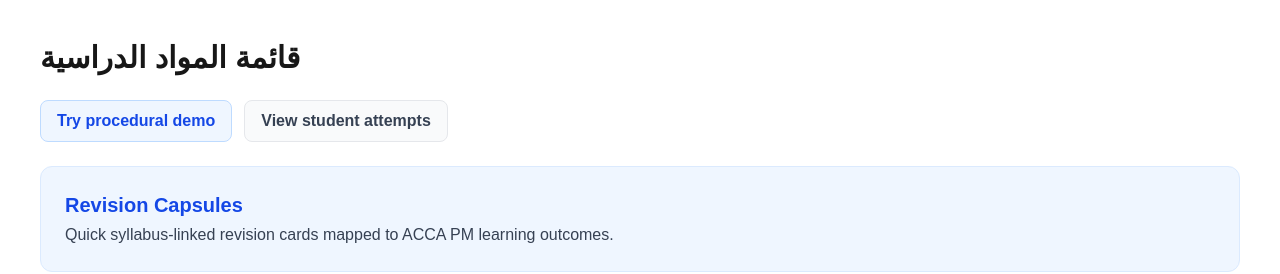
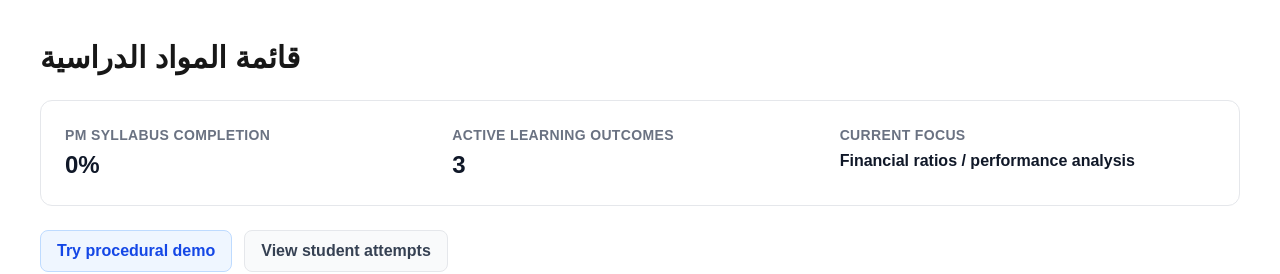
Before and after one commit to ahmedakhalil95-beep/edu-hub, a Next.js app: page / in a window 1280 px wide. Shown: the top 274 px of the page. Built offline with nearby package versions, Linux system fonts and the light colour scheme; no server answers; the database is empty.

Commit message:
add syllabus completion placeholder

```diff
--- a/src/app/page.tsx
+++ b/src/app/page.tsx
@@ -1,3 +1,4 @@
+import { getAllLearningOutcomes } from '@/domains/syllabus/pm-syllabus';
 import { supabase } from '@/lib/supabase';
 // Using a plain anchor tag instead of next/link to avoid missing-type errors in some TypeScript setups
 
@@ -9,10 +10,35 @@ type SyllabusNode = {
 
 export default async function Home() {
   const { data: nodes } = await supabase.from('syllabus_nodes').select('*').eq('depth', 0);
+  const activeLearningOutcomeCount = getAllLearningOutcomes().length;
 
   return (
     <main className="p-10">
       <h1 className="text-3xl font-bold mb-6">قائمة المواد الدراسية</h1>
+      <section className="mb-6 grid gap-3 rounded-xl border border-gray-200 bg-white p-6 sm:grid-cols-3">
+        <div>
+          <h2 className="text-sm font-semibold uppercase tracking-wide text-gray-500">
+            PM Syllabus Completion
+          </h2>
+          <p className="mt-1 text-2xl font-bold text-gray-900">0%</p>
+        </div>
+        <div>
+          <h2 className="text-sm font-semibold uppercase tracking-wide text-gray-500">
+            Active Learning Outcomes
+          </h2>
+          <p className="mt-1 text-2xl font-bold text-gray-900">
+            {activeLearningOutcomeCount}
+          </p>
+        </div>
+        <div>
+          <h2 className="text-sm font-semibold uppercase tracking-wide text-gray-500">
+            Current Focus
+          </h2>
+          <p className="mt-1 font-semibold text-gray-900">
+            Financial ratios / performance analysis
+          </p>
+        </div>
+      </section>
       <div className="mb-6 flex flex-wrap gap-3">
         <a
           href="/demo"
```
